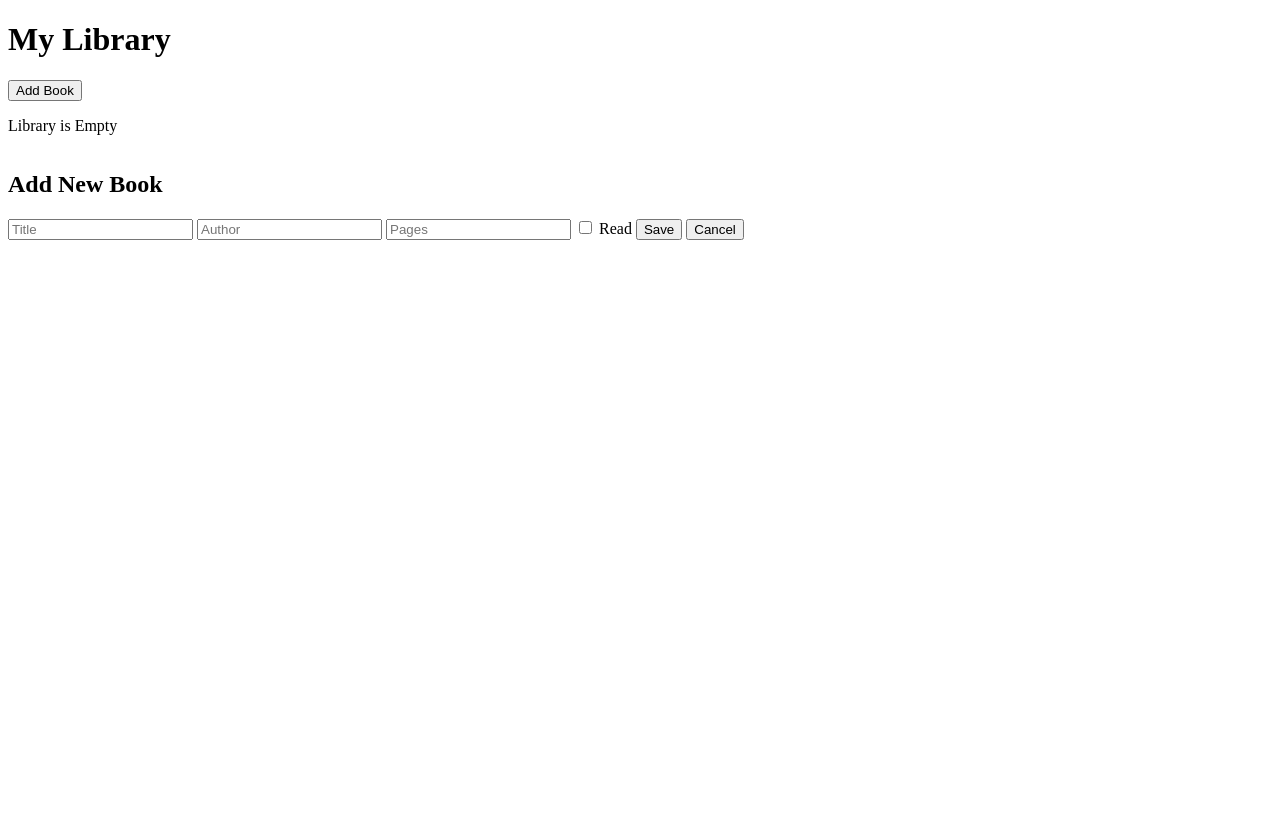
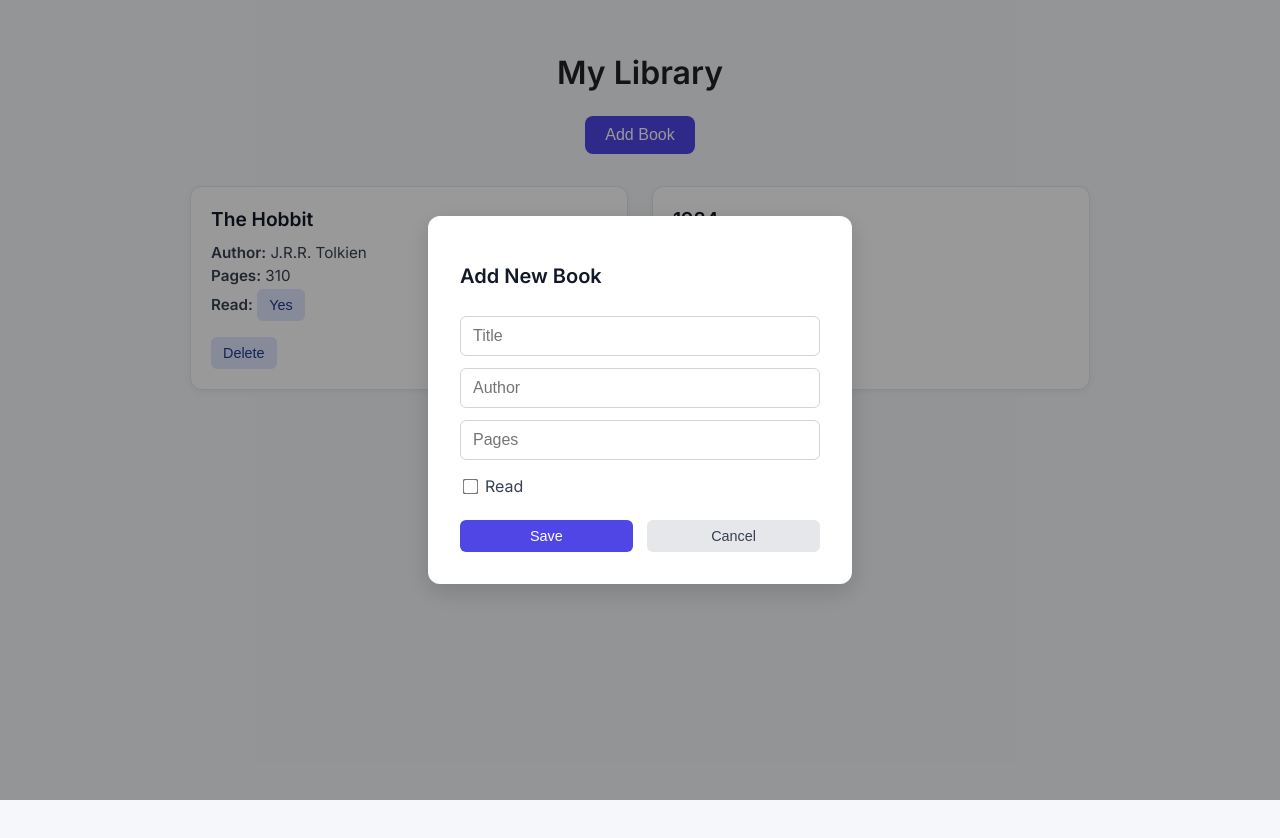
Before and after one commit to kokoab/library, a plain HTML site: page index.html in a window 1280 px wide. Both pictures are taken after a click on the button "Add Book". Before the commit the page ends 800 px from the top, so only its background shows below. Drawn offline with Linux system fonts and the light colour scheme.

Commit message:
added css styling and fixed js

```diff
--- a/index.html
+++ b/index.html
@@ -1,35 +1,37 @@
 <!DOCTYPE html>
 <html lang="en">
+<head>
+  <meta charset="UTF-8" />
+  <meta name="viewport" content="width=device-width, initial-scale=1" />
+  <title>My Library</title>
+  <link rel="stylesheet" href="style.css" />
+  <link href="https://fonts.googleapis.com/css2?family=Inter:wght@400;600&display=swap" rel="stylesheet">
 
-<head>
-    <meta charset="UTF-8">
-    <meta name="viewport" content="width=device-width, initial-scale=1.0">
-    <title>Library App</title>
-    <link rel="stylesheet" href="style.css">
 </head>
-
 <body>
   <h1>My Library</h1>
-    <button class="add-book-btn">Add Book</button>
-    <div class="library-container">Library is Empty</div>
+  <button id="add-book-btn">Add Book</button>
 
-    <div class="modal" id="add-book-modal">
+  <div class="library-container"></div>
+
+  <div class="modal" id="add-book-modal" role="dialog" aria-modal="true" aria-labelledby="modal-title">
     <div class="modal-content">
-            <h2>Add New Book</h2>
+      <h2 id="modal-title">Add New Book</h2>
       <form id="add-book-form">
-                <input type="text" id="title" placeholder="Title" required>
-                <input type="text" id="author" placeholder="Author" required>
-                <input type="number" id="pages" placeholder="Pages" required min="1">
-                <label>
-                    <input type="checkbox" id="read"> Read
+        <input type="text" id="title" placeholder="Title" required />
+        <input type="text" id="author" placeholder="Author" required />
+        <input type="number" id="pages" placeholder="Pages" required min="1" />
+        <label class="read-label">
+          <input type="checkbox" id="read" /> Read
         </label>
+        <div class="form-buttons">
           <button type="submit" class="save-btn">Save</button>
           <button type="button" class="cancel-btn">Cancel</button>
+        </div>
       </form>
     </div>
   </div>
 
   <script src="script.js"></script>
 </body>
-
 </html>
--- a/script.js
+++ b/script.js
@@ -11,6 +11,10 @@ function Book(title, author, pages, read = false) {
   this.read = read;
 }
 
+Book.prototype.toggleRead = function () {
+  this.read = !this.read;
+};
+
 Book.prototype.addBookToLibrary = function () {
   const isDuplicate = myLibrary.some(
     (book) => book.title === this.title && book.author === this.author
@@ -23,77 +27,83 @@ Book.prototype.addBookToLibrary = function () {
   }
 };
 
-Book.prototype.displayBook = function () {
-    return `ID: ${this.id}, Title: ${this.title}, Author: ${this.author}, Pages: ${this.pages}, Read: ${this.read ? "Yes" : "No"}\n`;
-};
+function displayBooks() {
+  const libraryContainer = document.querySelector(".library-container");
+  libraryContainer.innerHTML = ""; // Clear existing content
 
-function displayLibrary() {
-    let output = "";
-    for (let book of myLibrary) {
-        output += book.displayBook();
-    }
-    return output || "Library is Empty";
+  if (myLibrary.length === 0) {
+    const emptyMessage = document.createElement("p");
+    emptyMessage.classList.add("message");
+    emptyMessage.textContent = "Library is Empty";
+    libraryContainer.appendChild(emptyMessage);
+    return;
   }
 
-function displayBooks() {
-    const libraryContainer = document.querySelector('.library-container');
-    libraryContainer.innerHTML = ''; // Clear existing content
+  myLibrary.forEach((book) => {
+    const bookCard = document.createElement("div");
+    bookCard.classList.add("book-card");
+    bookCard.setAttribute("data-id", book.id);
 
-    if (myLibrary.length === 0) {
-        const emptyMessage = document.createElement('p');
-        emptyMessage.textContent = 'Library is Empty';
-        libraryContainer.appendChild(emptyMessage);
-    } else {
-        myLibrary.forEach((book, index) => {
-            const bookCard = document.createElement('div');
-            bookCard.classList.add('book-card');
     bookCard.innerHTML = `
       <h3>${book.title}</h3>
-                <p>Author: ${book.author}</p>
-                <p>Pages: ${book.pages}</p>
-                <p>Read: ${book.read ? 'Yes' : 'No'}</p>
-                <button class="delete-btn" data-index="${index}">Delete</button>
+      <p><strong>Author:</strong> ${book.author}</p>
+      <p><strong>Pages:</strong> ${book.pages}</p>
+      <p><strong>Read:</strong> <button class="toggle-read-btn">${book.read ? "Yes" : "No"}</button></p>
+      <div class="buttons">
+        <button class="delete-btn">Delete</button>
+      </div>
     `;
+
     libraryContainer.appendChild(bookCard);
   });
 }
 
-    // Add event listeners to delete buttons
-    document.querySelectorAll('.delete-btn').forEach(button => {
-        button.addEventListener('click', (e) => {
-            const index = parseInt(e.target.dataset.index);
-            myLibrary.splice(index, 1);
+// Event delegation for delete and toggle read buttons
+document.querySelector(".library-container").addEventListener("click", (e) => {
+  const target = e.target;
+  const bookCard = target.closest(".book-card");
+  if (!bookCard) return;
+
+  const bookId = bookCard.getAttribute("data-id");
+  const bookIndex = myLibrary.findIndex((book) => book.id === bookId);
+  if (bookIndex === -1) return;
+
+  if (target.classList.contains("delete-btn")) {
+    myLibrary.splice(bookIndex, 1);
     displayBooks();
+  } else if (target.classList.contains("toggle-read-btn")) {
+    myLibrary[bookIndex].toggleRead();
+    displayBooks();
+  }
 });
-    });
-}
 
 // Modal handling
-document.addEventListener('DOMContentLoaded', () => {
-    const modal = document.getElementById('add-book-modal');
-    const addBookBtn = document.querySelector('.add-book-btn');
-    const cancelBtn = document.querySelector('.cancel-btn');
-    const addBookForm = document.getElementById('add-book-form');
+document.addEventListener("DOMContentLoaded", () => {
+  const modal = document.getElementById("add-book-modal");
+  const addBookBtn = document.getElementById("add-book-btn");
+  const cancelBtn = modal.querySelector(".cancel-btn");
+  const addBookForm = document.getElementById("add-book-form");
 
   // Open modal
-    addBookBtn.addEventListener('click', () => {
-        modal.style.display = 'flex';
+  addBookBtn.addEventListener("click", () => {
+    modal.style.display = "flex";
   });
 
   // Close modal
-    cancelBtn.addEventListener('click', () => {
-        modal.style.display = 'none';
+  cancelBtn.addEventListener("click", () => {
+    modal.style.display = "none";
     addBookForm.reset();
   });
 
   // Handle form submission
-    addBookForm.addEventListener('submit', (e) => {
+  addBookForm.addEventListener("submit", (e) => {
     e.preventDefault();
-        const title = document.getElementById('title').value;
-        const author = document.getElementById('author').value;
-        const pages = parseInt(document.getElementById('pages').value);
-        const read = document.getElementById('read').checked;
+    const title = document.getElementById("title").value.trim();
+    const author = document.getElementById("author").value.trim();
+    const pages = parseInt(document.getElementById("pages").value);
+    const read = document.getElementById("read").checked;
 
+    if (title && author && pages > 0) {
       const newBook = new Book(title, author, pages, read);
       const result = newBook.addBookToLibrary();
       if (result === "Book added to Library") {
@@ -101,17 +111,17 @@ document.addEventListener('DOMContentLoaded', () => {
       } else {
         alert(result);
       }
+    }
 
-        modal.style.display = 'none';
+    modal.style.display = "none";
     addBookForm.reset();
   });
 
-    // Example usage
-    // const book1 = new Book("The Hobbit", "J.R.R. Tolkien", 310, true);
-    // book1.addBookToLibrary();
-    // const book2 = new Book("1984", "George Orwell", 328, false);
-    // book2.addBookToLibrary();
+  // Add some initial books
+  const book1 = new Book("The Hobbit", "J.R.R. Tolkien", 310, true);
+  book1.addBookToLibrary();
+  const book2 = new Book("1984", "George Orwell", 328, false);
+  book2.addBookToLibrary();
 
   displayBooks();
-    console.log(displayLibrary());
 });
--- a/style.css
+++ b/style.css
@@ -0,0 +1,196 @@
+/* Base styles */
+body {
+  font-family: 'Inter', 'Segoe UI', sans-serif;
+  background-color: #f5f7fa;
+  margin: 0;
+  padding: 2rem;
+  color: #333;
+  display: flex;
+  flex-direction: column;
+  align-items: center;
+  min-height: 100vh;
+}
+
+/* Heading */
+h1 {
+  font-size: 2rem;
+  color: #222;
+  margin-bottom: 1.5rem;
+}
+
+/* Primary button */
+#add-book-btn {
+  background-color: #4f46e5;
+  color: white;
+  border: none;
+  border-radius: 8px;
+  padding: 10px 20px;
+  font-size: 1rem;
+  font-weight: 500;
+  cursor: pointer;
+  transition: background-color 0.3s ease;
+  margin-bottom: 2rem;
+}
+#add-book-btn:hover {
+  background-color: #4338ca;
+}
+
+/* Grid container */
+.library-container {
+  display: grid;
+  grid-template-columns: repeat(auto-fit, minmax(220px, 1fr));
+  gap: 1.5rem;
+  width: 100%;
+  max-width: 900px;
+}
+
+/* Override grid if only one card exists */
+.library-container:has(.book-card:only-child) {
+  display: flex;
+  justify-content: center;
+}
+
+
+/* Empty message */
+.message {
+  grid-column: 1 / -1;
+  text-align: center;
+  font-size: 1.2rem;
+  color: #888;
+}
+
+/* Book card */
+.book-card {
+  background-color: #fff;
+  border: 1px solid #e5e7eb;
+  border-radius: 12px;
+  padding: 1.25rem;
+  box-shadow: 0 2px 6px rgba(0, 0, 0, 0.05);
+  transition: transform 0.2s ease, box-shadow 0.2s ease;
+}
+.book-card:hover {
+  transform: translateY(-5px);
+  box-shadow: 0 4px 12px rgba(0, 0, 0, 0.08);
+}
+.book-card h3 {
+  margin: 0 0 0.75rem;
+  font-size: 1.2rem;
+  color: #111827;
+}
+.book-card p {
+  margin: 0.25rem 0;
+  font-size: 0.95rem;
+  color: #374151;
+}
+
+/* Action buttons */
+.buttons {
+  display: flex;
+  justify-content: space-between;
+  margin-top: 1rem;
+}
+button {
+  background-color: #e0e7ff;
+  color: #1e3a8a;
+  border: none;
+  border-radius: 6px;
+  padding: 8px 12px;
+  font-size: 0.9rem;
+  font-weight: 500;
+  cursor: pointer;
+  transition: background-color 0.3s ease;
+}
+button:hover {
+  background-color: #c7d2fe;
+}
+
+/* Modal overlay */
+.modal {
+  display: none;
+  position: fixed;
+  inset: 0;
+  background: rgba(0, 0, 0, 0.4);
+  justify-content: center;
+  align-items: center;
+  z-index: 1000;
+}
+
+/* Modal content */
+.modal-content {
+  background-color: white;
+  border-radius: 12px;
+  padding: 2rem;
+  width: 90%;
+  max-width: 360px;
+  box-shadow: 0 8px 24px rgba(0, 0, 0, 0.15);
+}
+
+/* Modal title */
+#modal-title {
+  font-size: 1.25rem;
+  margin-bottom: 1rem;
+  color: #111827;
+}
+
+/* Form inputs */
+.modal-content input[type="text"],
+.modal-content input[type="number"] {
+  width: 100%;
+  padding: 10px 12px;
+  margin-top: 0.75rem;
+  border-radius: 6px;
+  border: 1px solid #d1d5db;
+  font-size: 1rem;
+  box-sizing: border-box;
+  transition: border-color 0.2s ease;
+}
+.modal-content input:focus {
+  outline: none;
+  border-color: #4f46e5;
+}
+
+/* Checkbox */
+.read-label {
+  display: flex;
+  align-items: center;
+  margin-top: 1rem;
+  color: #374151;
+}
+.read-label input[type="checkbox"] {
+  transform: scale(1.2);
+  margin-right: 0.5rem;
+}
+
+/* Form buttons */
+.form-buttons {
+  display: flex;
+  justify-content: space-between;
+  margin-top: 1.5rem;
+}
+.save-btn {
+  background-color: #4f46e5;
+  color: white;
+  width: 48%;
+}
+.save-btn:hover {
+  background-color: #4338ca;
+}
+.cancel-btn {
+  background-color: #e5e7eb;
+  color: #374151;
+  width: 48%;
+}
+.cancel-btn:hover {
+  background-color: #d1d5db;
+}
+
+/* Responsive */
+@media (max-width: 480px) {
+  .book-card {
+    width: 100%;
+  }
+  #add-book-btn {
+    width: 100%;
+    max-width: 320px;
+  }
+}
```
Lines whose indentation alone changed are shown as unchanged.
